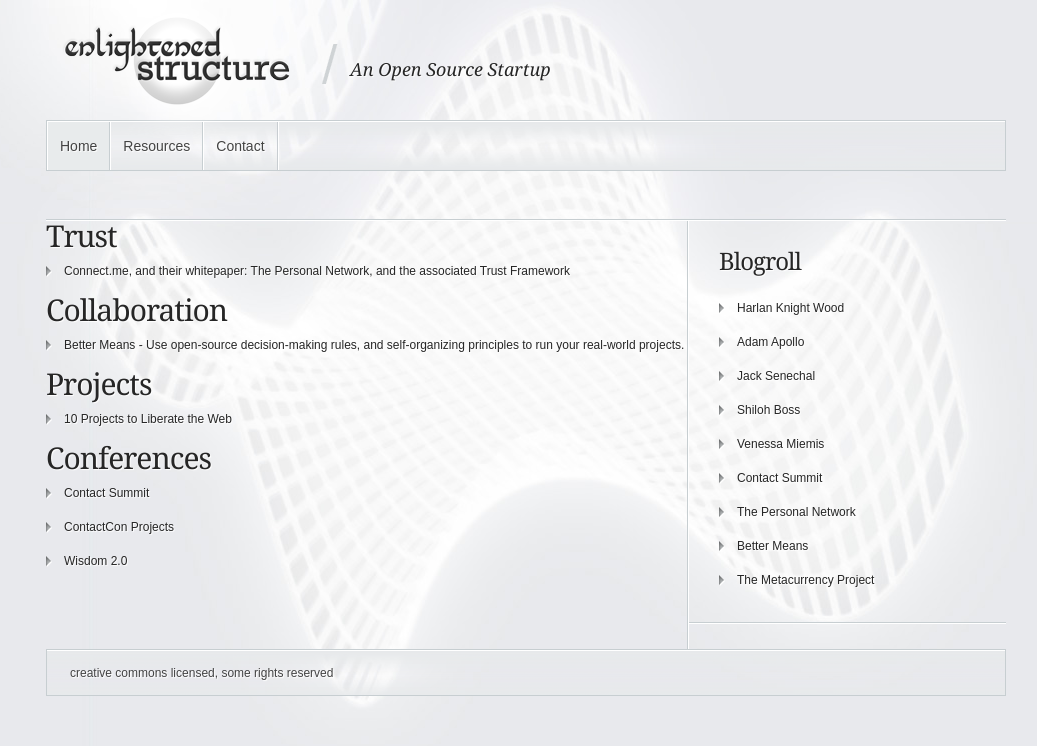
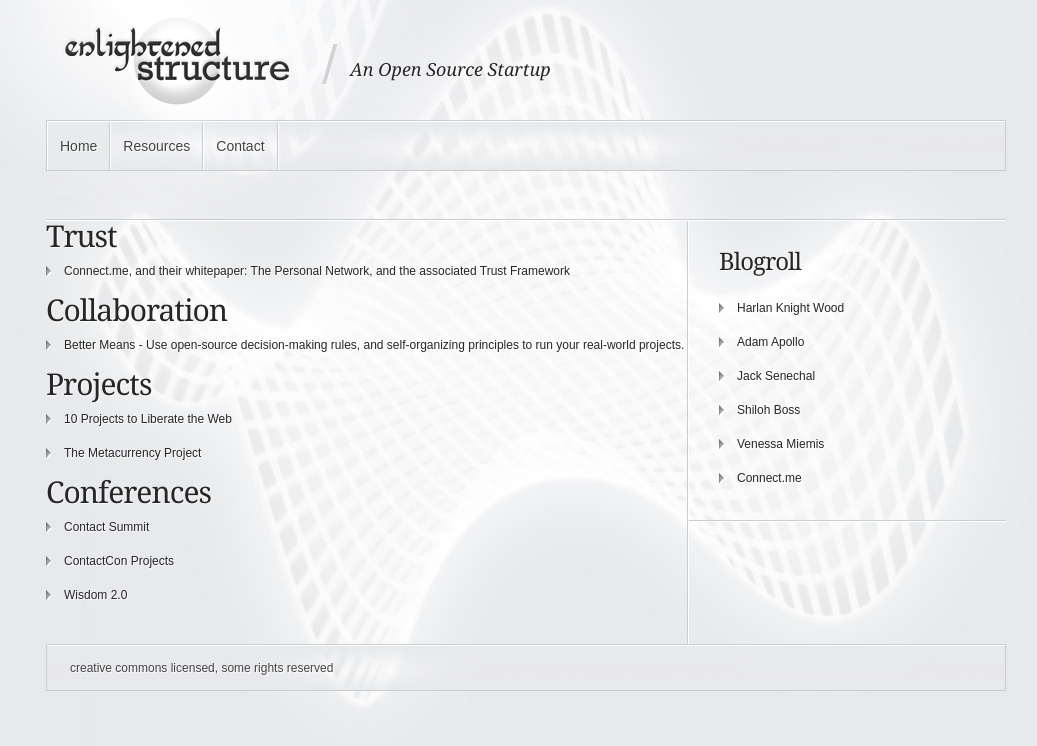
Before and after one commit to adamapollo/Enlightened_Structure, a Jekyll site: the page built from Resources/index.md, in a window 1280 px wide. Shown: the top 746 px of the page, without its empty margins (114-1151 px from the left). Built offline with Jekyll 4.4.1, drawn with Linux system fonts in a browser that asks for light colours.

```diff
--- a/_layouts/default.html
+++ b/_layouts/default.html
@@ -65,12 +65,9 @@
           <li><a href="http://www.harlanknightwood.net/">Harlan Knight Wood</a></li>
           <li><a href="http://adamapollo.info/">Adam Apollo</a></li>
           <li><a href="http://jacksenechal.com/">Jack Senechal</a></li>
-          <li><a href="http://www.shilohboss.com/personalpoetic">Shiloh Boss</a></li>
-          <li><a href="http://twitter.com/#!/VenessaMiemis">Venessa Miemis</a></li>
-          <li><a href="http://contactcon.com/">Contact Summit</a></li>
-          <li><a href="http://blog.connect.me/whitepaper-the-personal-network">The Personal Network</a></li>
-          <li><a href="http://bettermeans.com/">Better Means</a></li>
-          <li><a href="http://metacurrency.org/">The Metacurrency Project</a></li>
+          <li><a href="http://www.shilohboss.com/">Shiloh Boss</a></li>
+          <li><a href="http://emergentbydesign.com/">Venessa Miemis</a></li>
+          <li><a href="http://blog.connect.me/">Connect.me</a></li>
         </ul>
       </div>
 
```
Also changed, not shown: Resources/index.md (+2 -0 lines).
